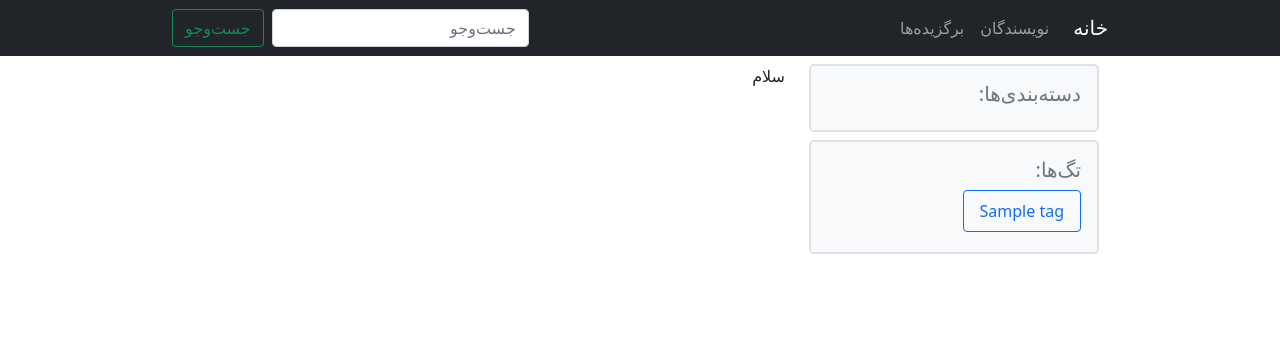
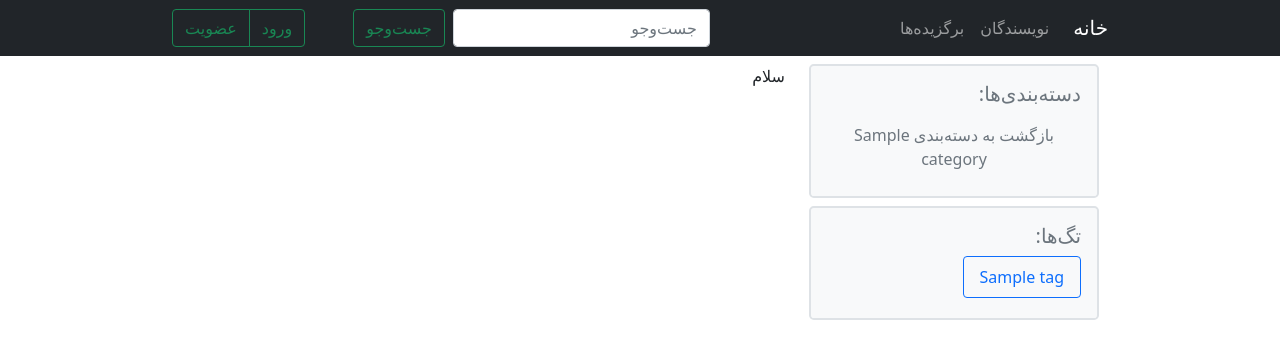
Before and after one commit to ghr-mohammadi/django_blog, a Django app: a page that uses django_blog/blog/templates/blog/base.html in a window 1280 px wide. Shown: the top 359 px of the page. Run offline with Django 3.2, Linux system fonts and the light colour scheme; tables that the repository leaves empty hold one stand-in row (values such as "Sample post"); parts of the project's set-up code (start-up, migrations or seed data) failed here and were passed over; some libraries are stand-ins or nearby versions.

Commit message:
home page and categories modified

```diff
--- a/django_blog/accounts/urls.py
+++ b/django_blog/accounts/urls.py
@@ -5,6 +5,6 @@
 app_name = 'accounts'
 urlpatterns = [
     path('login/', auth_views.LoginView.as_view(), name='login'),
-    path('logout/', auth_views.LogoutView.as_view(), name='logout'),
+    # path('logout/', auth_views.LogoutView.as_view(), name='logout'),
     path('signup/', views.signup, name='signup')
 ]
--- /dev/null
+++ b/django_blog/blog/static/blog/css/style.css
@@ -0,0 +1,6 @@
+img.img-profile {
+    width: 40px;
+    height: 40px;
+    object-fit: cover;
+    object-position: center center;
+}
--- a/django_blog/blog/templates/blog/base.html
+++ b/django_blog/blog/templates/blog/base.html
@@ -8,6 +8,7 @@
     <link rel="icon" type="image/svg+xml" sizes="any" href="{% static 'icon/global.svg' %}">
     <link rel="stylesheet" type="text/css" href="{% static 'css/bootstrap.rtl.min.css' %}">
     <link rel="stylesheet" type="text/css" href="{% static 'css/fonts.css' %}">
+    <link rel="stylesheet" type="text/css" href="{% static 'blog/css/style.css' %}">
     {% block style %}{% endblock %}
     <title>{% block title %}{% endblock %}</title>
 </head>
@@ -35,10 +36,28 @@
                     <a class="nav-link" href="#">تگ‌ها</a>
                 </li>
             </ul>
-            <form class="d-flex">
+            <form class="d-flex mx-5">
                 <input class="form-control me-2" type="search" placeholder="جست‌و‌جو" aria-label="Search">
                 <button class="btn btn-outline-success" type="submit">جست‌و‌جو</button>
             </form>
+            {% if user.is_authenticated %}
+            <div class="d-flex my-auto">
+                {% if user.image %}
+                <img class="img-profile rounded-circle border border-light mx-2" src="/media/{{ user.image }}">
+                {% else %}
+                <img class="img-profile rounded-circle border border-light mx-2" src="/media/profile/user.jpg">
+                {% endif %}
+                <div class="btn-group rounded" role="group" aria-label="Basic outlined example">
+                    <a type="button" class="btn btn-outline-success border-end">{{ user.username }}</a>
+                    <a type="button" class="btn btn-outline-danger border-start">خروج</a>
+                </div>
+            </div>
+            {% else %}
+            <div class="btn-group rounded" role="group" aria-label="Basic outlined example">
+                <a type="button" class="btn btn-outline-success">ورود</a>
+                <a type="button" class="btn btn-outline-success">عضویت</a>
+            </div>
+            {% endif %}
         </div>
     </div>
 </nav>
@@ -50,21 +69,28 @@
                 <div class="p-3 border border-2 rounded-3 bg-light">
                     <h5 class="sidebar-heading d-flex justify-content-between align-items-center text-muted">دسته‌بندی‌ها:</h5>
                     <ul class="nav flex-column">
-                    {% for category in categories reversed %}
+                        {% if parent %}
+                        <li class="nav-item">
+                            <a class="nav-link d-inline-block btn btn-outline-secondary border border-light" href="{% url 'category' parent.parent %}" data-bs-toggle="tooltip" title="{{ parent.name }}">
+                                بازگشت به دسته‌بندی {{ parent.name }}
+                            </a>
+                        </li>
+                        {% endif %}
+                        {% for category in categories reversed %}
                         <li class="nav-item">
                             <a class="nav-link d-inline-block btn btn-outline-secondary border border-light" href="{% url 'category' category.name %}" data-bs-toggle="tooltip" title="{{ category.name }}">
                                 {{ category.name }}
                             </a>
                         </li>
-                    {% endfor %}
+                        {% endfor %}
                     </ul>
                 </div>
                 <div class="p-3 border border-2 rounded-3 mt-2 bg-light">
                     <h5 class="sidebar-heading d-flex justify-content-between align-items-center text-muted">تگ‌ها:</h5>
                     {% for tag in tags %}
-                            <a class="nav-link d-inline-block btn btn-outline-primary mb-1" href="#" data-bs-toggle="tooltip" title="{{ tag.name }}">
-                                {{ tag.name }}
-                            </a>
+                    <a class="nav-link d-inline-block btn btn-outline-primary mb-1" href="#" data-bs-toggle="tooltip" title="{{ tag.name }}">
+                        {{ tag.name }}
+                    </a>
                     {% endfor %}
                 </div>
             </div>
@@ -80,7 +106,9 @@
             {% endif %}
 
             {% block body %}
-            <p>سلام</p>
+            <p>
+                سلام
+            </p>
             {% endblock %}
         </div>
     </div>
--- a/django_blog/blog/views.py
+++ b/django_blog/blog/views.py
@@ -15,7 +15,7 @@
 
 
 def category(request, name):
-    parent = get_object_or_404(Category, name=name)
+    parent = get_object_or_404(Category, name=name) if name != 'None' else None
     categories = Category.objects.filter(parent=parent)
     tags = Tag.objects.all()
-    return render(request, 'blog/category.html', {'categories': categories, 'tags': tags})
+    return render(request, 'blog/category.html', {'parent': parent, 'categories': categories, 'tags': tags})
--- a/django_blog/django_blog/settings.py
+++ b/django_blog/django_blog/settings.py
@@ -121,14 +121,16 @@
 STATIC_URL = '/static/'
 
 STATICFILES_DIRS = [
-    BASE_DIR / 'static'
+    BASE_DIR / 'static',
+    BASE_DIR / 'blog/static',
+
 ]
 
 MEDIA_ROOT = BASE_DIR / 'media'
 MEDIA_URL = '/media/'
 
 # LOGIN_REDIRECT_URL = '/blog/'
-# LOGOUT_REDIRECT_URL = '/blog/'
+LOGOUT_REDIRECT_URL = '/blog/'
 
 MESSAGE_TAGS = {
     messages.DEBUG: 'light',
```
Also changed, not shown: django_blog/accounts/templates/registration/xlogged_out.html (renamed from django_blog/accounts/templates/registration/logged_out.html).
